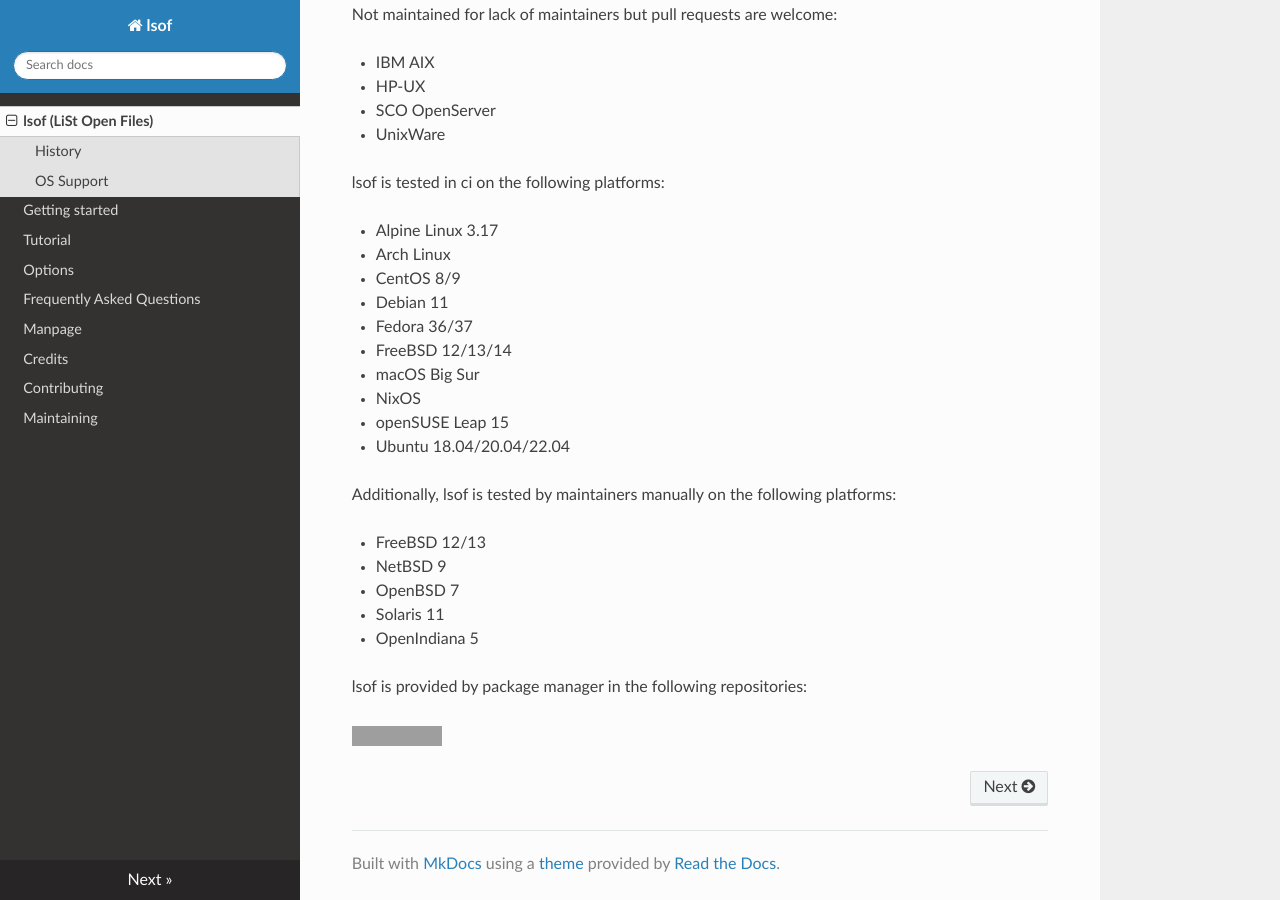
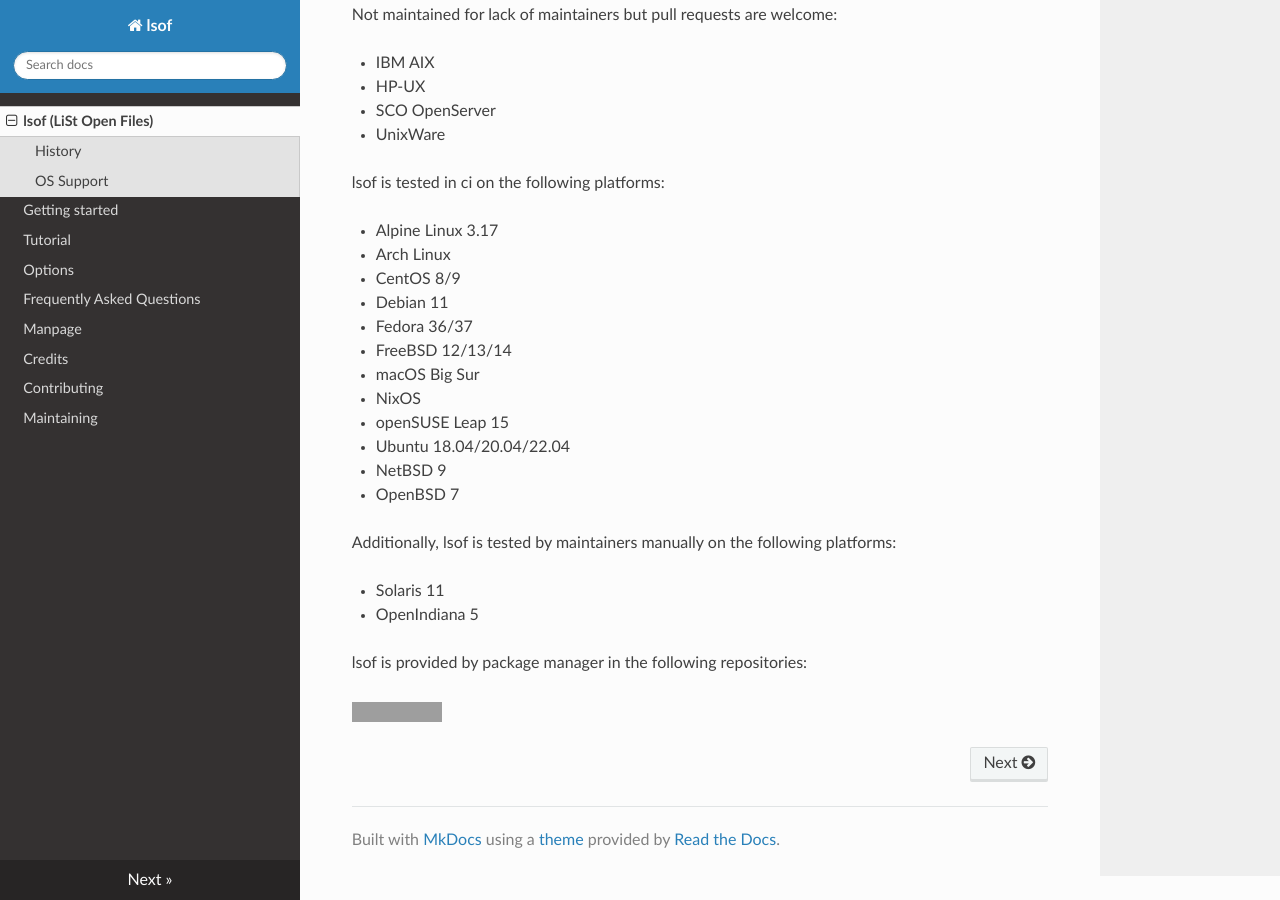
Before and after one commit to lsof-org/lsof, an MkDocs documentation site: the page built from docs/index.md, in a window 1280 px wide and 900 px high, scrolled down 805 px. Built offline with MkDocs 1.6.1, drawn with Linux system fonts in a browser that asks for light colours; nearby versions of some CDN libraries; grey boxes are pictures that could not be loaded.

```diff
--- a/docs/index.md
+++ b/docs/index.md
@@ -44,12 +44,11 @@ lsof is tested in ci on the following platforms:
 - NixOS
 - openSUSE Leap 15
 - Ubuntu 18.04/20.04/22.04
+- NetBSD 9
+- OpenBSD 7
 
 Additionally, lsof is tested by maintainers manually on the following platforms:
 
-- FreeBSD 12/13
-- NetBSD 9
-- OpenBSD 7
 - Solaris 11
 - OpenIndiana 5
 
```
Also changed, not shown: README.md (+3 -2 lines).
